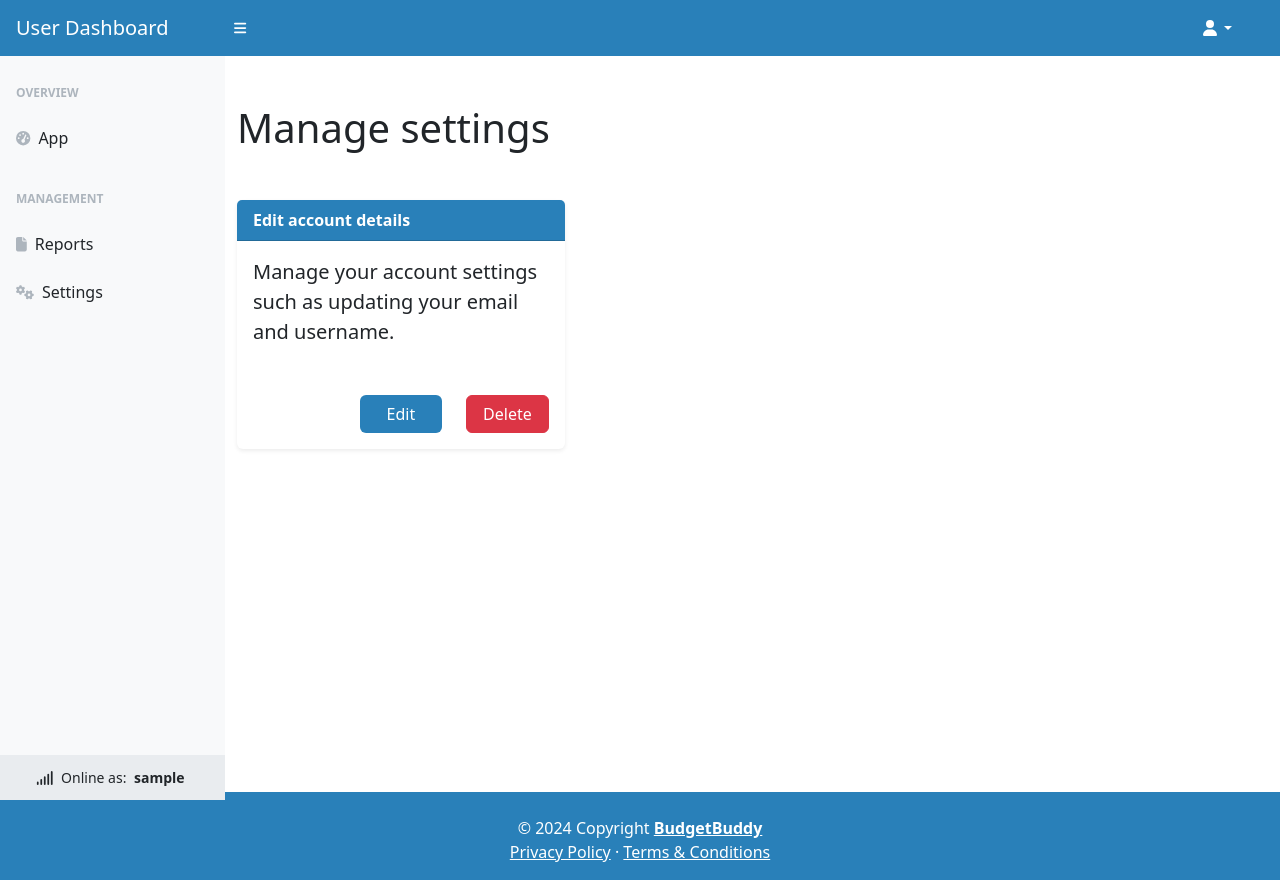
After one commit to stephendawsondev/janhackathonteam11, a Django app: page /settings/ in a window 1280 px wide. The commit adds this page. Run offline with Django 5.2, Linux system fonts and the light colour scheme; the visitor is signed in with stand-in values (Sample User, id 1); some libraries are stand-ins or nearby versions.

Commit message:
add settings and user update/delete

```diff
--- a/accounts/templates/dashboard-base/base.html
+++ b/accounts/templates/dashboard-base/base.html
@@ -56,7 +56,7 @@
                         data-bs-toggle="dropdown" aria-expanded="false"><i class="fas fa-user fa-fw"></i></a>
                     <ul class="dropdown-menu dropdown-menu-end" aria-labelledby="navbarDropdown">
                         <li><a class="dropdown-item" href="/">Homepage</a></li>
-                        <li><a class="dropdown-item" href="#">Settings</a></li>
+                        <li><a class="dropdown-item" href="{% url 'manage_settings' %}">Settings</a></li>
 
                         <li>
                             <hr class="dropdown-divider" />
@@ -90,7 +90,7 @@
                         </a>
 
                         <!-- My Settings -->
-                        <a class="nav-link" href="#">
+                        <a class="nav-link" href="{% url 'manage_settings' %}">
                             <div class="sb-nav-link-icon"><i class="fa-solid fa-gears"></i></i></div>
                             Settings
                         </a>
--- /dev/null
+++ b/accounts/templates/manage_settings.html
@@ -0,0 +1,55 @@
+{% extends 'dashboard-base/base.html' %}
+
+{% block content %}
+<section>
+  <div class="container section-content py-5">
+    <h1 class="page-title">Manage settings</h1>
+    <div class="cards-wrapper row mt-5">
+      <div class="col col-lg-4">
+        <div class="card shadow-sm border-0 flex-fill">
+          <div class="card-header navbar-light">
+            <strong>Edit account details</strong>
+          </div>
+
+          <!-- Card Body -->
+          <div class="card-body">
+            <p class="lead">Manage your account settings such as updating your email and username.</p>
+            <div class="button-wrapper row justify-content-end mt-5">
+              <div class="col-12 col-lg-4">
+                <a href="{% url 'update_user' %}" class="btn navbar-light w-100">Edit</a>
+              </div>
+              <div class="col-12 col-lg-4">
+                <a class="btn btn-danger w-100" data-bs-toggle="modal" data-bs-target="#delete-account-modal">Delete</a>
+              </div>
+            </div>
+          </div>
+        </div>
+      </div>
+
+    </div>
+  </div>
+  </div>
+  <!-- Delete profile Modal -->
+  <div class="modal fade" id="delete-account-modal" tabindex="-1" aria-label="delete user modal" aria-hidden="true">
+    <div class="modal-dialog">
+      <form class="modal-content" method="post" action="{% url 'delete_user' %}">
+        {% csrf_token %}
+        {% if redirect_field_value %}
+        <input type="hidden" name="{{ redirect_field_name }}" value="{{ redirect_field_value }}" />
+        {% endif %}
+        <div class="modal-header">
+          <h1 class="modal-title fs-5" id="delete-account">Delete account</h1>
+          <button type="button" class="btn btn-close" data-bs-dismiss="modal" aria-label="Close"></button>
+        </div>
+        <div class="modal-body">
+          Are you sure you want to delete your account?
+        </div>
+        <div class="modal-footer">
+          <button type="submit" class="btn btn-danger" data-bs-dismiss="modal">Delete</button>
+          <button type="button" class="btn  ml-2" data-bs-dismiss="modal" aria-label="Close">Close</button>
+        </div>
+      </form>
+    </div>
+  </div>
+</section>
+{% endblock %}
--- a/accounts/urls.py
+++ b/accounts/urls.py
@@ -1,6 +1,7 @@
 from django.urls import path
 from .views import (login_view, register_view, password_reset_view,
-                    dashboard_view, logout_view)
+                    dashboard_view, logout_view, manage_settings_view,
+                    update_user_view, delete_user)
 
 urlpatterns = [
     path('login/', login_view, name='login'),
@@ -8,4 +9,8 @@ urlpatterns = [
     path('password-reset/', password_reset_view, name='password_reset'),
     path('logout/', logout_view, name='logout'),
     path('dashboard/', dashboard_view, name='dashboard'),
+    path('settings/', manage_settings_view, name='manage_settings'),
+    path('settings/update/', update_user_view, name='update_user'),
+    path('settings/delete/', delete_user, name='delete_user'),
+
 ]
--- a/accounts/views.py
+++ b/accounts/views.py
@@ -1,7 +1,6 @@
 from django.shortcuts import render, redirect
 from django.contrib.auth.decorators import login_required
 from django.urls import reverse
-from django.http import HttpResponseRedirect
 from django.contrib import messages
 from django.contrib.auth.forms import PasswordResetForm
 from .forms import UserRegistrationForm
@@ -10,9 +9,7 @@ from transactions.models import Income, Expense, WeeklyBudget, MonthlyBudget, Ye
 from django.db.models import Sum
 from django.utils.timezone import now
 from datetime import timedelta
-from transactions.models import get_income_totals, get_expense_totals
-from django.contrib.auth import authenticate, login
-from django.contrib.auth import logout
+from django.contrib.auth import authenticate, login, logout
 from django.contrib.auth.forms import AuthenticationForm
 
 # Custom Register
@@ -152,3 +149,31 @@ def dashboard_view(request):
     }
 
     return render(request, 'dashboard.html', context)
+
+
+@login_required
+def manage_settings_view(request):
+    return render(request, 'manage_settings.html')
+
+
+@login_required
+def update_user_view(request):
+    form = UserRegistrationForm(instance=request.user)
+    if request.method == 'POST':
+        user = request.user
+        user.username = request.POST['username']
+        user.email = request.POST['email']
+        user.save()
+        messages.success(
+            request, 'You have successfully updated your profile!')
+        return redirect(reverse('manage_settings'))
+
+    return render(request, 'update_user.html', {'form': form})
+
+
+def delete_user(request):
+    user = request.user
+    user.delete()
+    messages.success(
+        request, 'You have successfully deleted your account!')
+    return redirect(reverse('home'))
--- a/transactions/views.py
+++ b/transactions/views.py
@@ -1,12 +1,11 @@
 from django.shortcuts import render, redirect
-from django.db.models import Sum, F
+from django.db.models import Sum
 from django.contrib import messages
 from django.contrib.auth.decorators import login_required
 from django.utils.timezone import now
 from .forms import ExpenseForm, IncomeForm
 from .models import Expense, Income
 from datetime import datetime, timedelta
-from datetime import date
 from decimal import Decimal
 from django.shortcuts import render, get_object_or_404, redirect
 from .models import WeeklyBudget, MonthlyBudget, YearlyBudget
@@ -14,8 +13,6 @@ from .forms import WeeklyBudgetForm, MonthlyBudgetForm, YearlyBudgetForm
 from django.contrib import messages
 from django.contrib.auth.decorators import login_required
 from django.utils.timezone import now
-from django.db.models import Min
-from django.forms.widgets import SelectDateWidget
 
 
 @login_required
```
Also changed, not shown: accounts/templates/update_user.html (added, +23 -0 lines).
